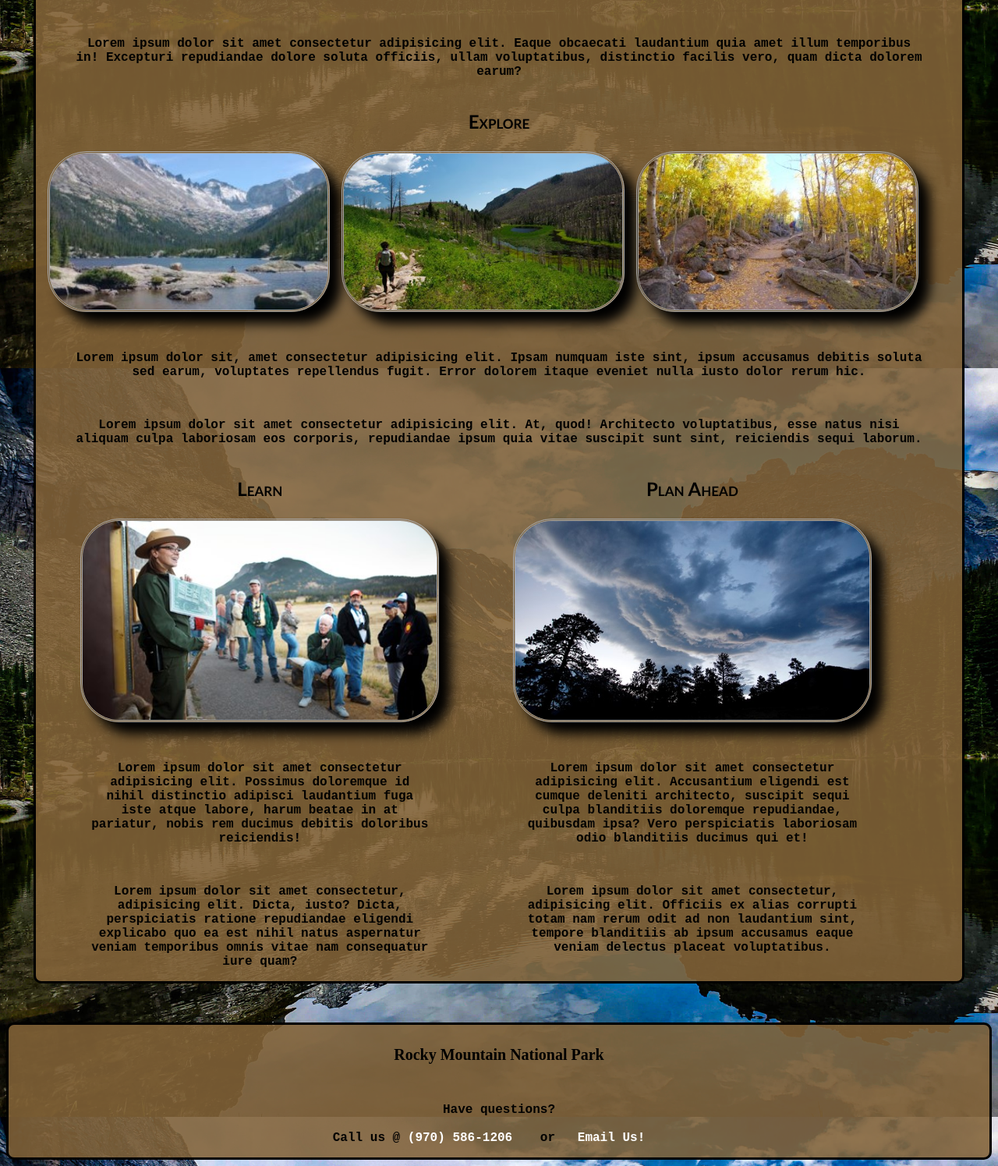
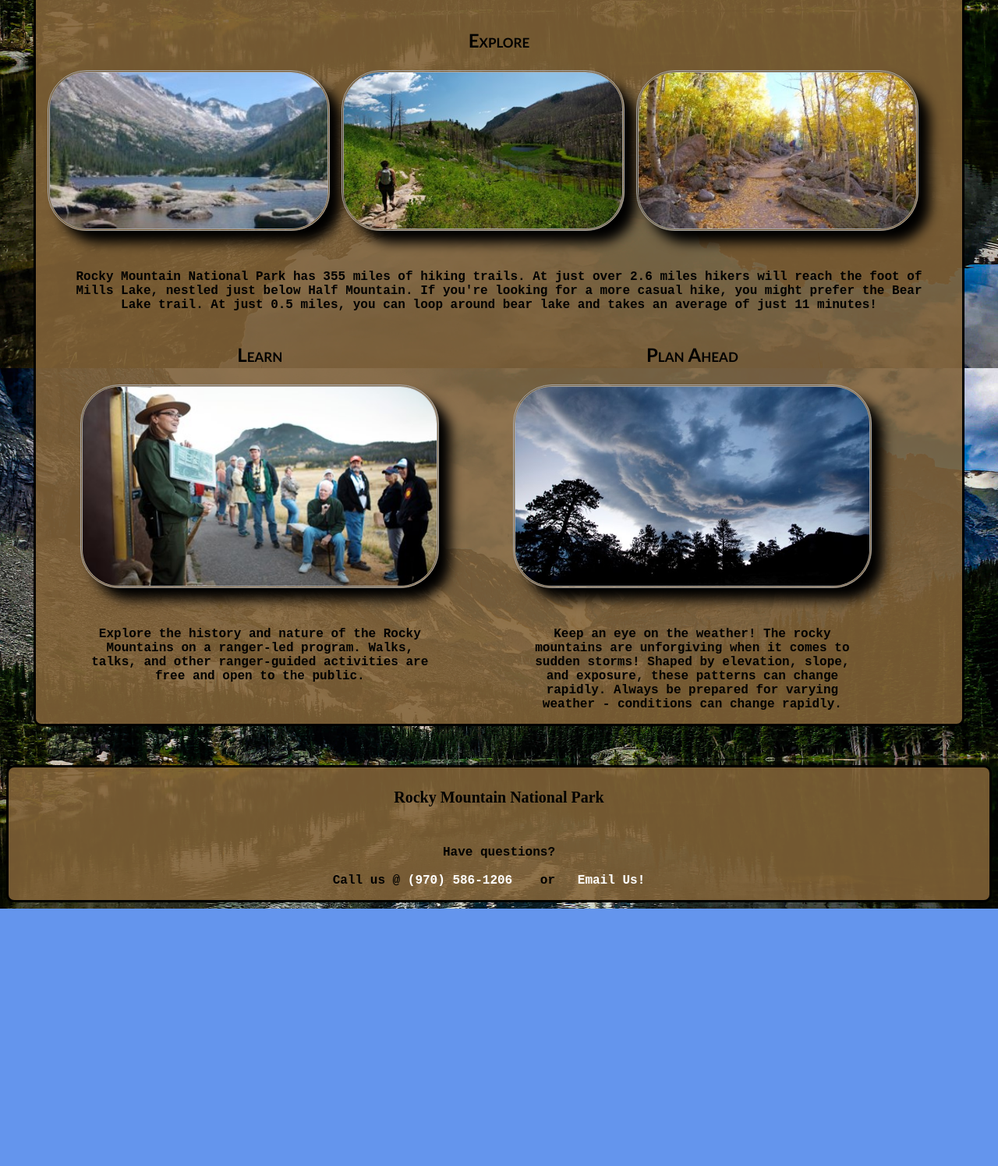
Before and after one commit to Tylerpvm/ResponsiveTravel, a plain HTML site: page index.html in a window 1280 px wide. Shown: the part 488-1983 px from the top of the page at 78% size. After the commit the page ends 1653 px from the top, so only its background shows below. Drawn offline with Linux system fonts and the light colour scheme.

Commit message:
Final commit

```diff
--- a/index.html
+++ b/index.html
@@ -60,9 +60,7 @@
 
                 <p>Rocky Mountain National Park is a must for any hiking, camping, or adventuring enthusiast! Home to
                     415 square miles of meadows, alpine lakes, and towering mountain peaks!</p>
-                <p>Lorem ipsum dolor sit amet consectetur adipisicing elit. Eaque obcaecati laudantium quia amet illum
-                    temporibus in! Excepturi repudiandae dolore soluta officiis, ullam voluptatibus, distinctio facilis
-                    vero, quam dicta dolorem earum?</p>
+
             </section>
         </div>
 
@@ -73,32 +71,18 @@
                 <img src="img/mills_lake.jpg" alt="mills lake" class="img_1">
                 <img src="img/hike.jpg" alt="Go hiking!" class="img_2">
                 <img src="img/bear_lake_trail.jpg" alt="bear lake trail" class="img_3">
-                <p>Lorem ipsum dolor sit, amet consectetur adipisicing elit. Ipsam numquam iste sint, ipsum accusamus
-                    debitis soluta sed earum, voluptates repellendus fugit. Error dolorem itaque eveniet nulla iusto
-                    dolor rerum hic.</p>
-                <p>Lorem ipsum dolor sit amet consectetur adipisicing elit. At, quod! Architecto voluptatibus, esse
-                    natus nisi aliquam culpa laboriosam eos corporis, repudiandae ipsum quia vitae suscipit sunt sint,
-                    reiciendis sequi laborum.</p>
+                <p>Rocky Mountain National Park has 355 miles of hiking trails. At just over 2.6 miles hikers will reach the foot of Mills Lake, nestled just below Half Mountain. If you're looking for a more casual hike, you might prefer the Bear Lake trail. At just 0.5 miles, you can loop around bear lake and takes an average of just 11 minutes! </p>
             </section>
             <section class="learn">
                 <h3>Learn</h3>
                 <img src="img/ranger.jpg" alt="Park ranger">
-                <p>Lorem ipsum dolor sit amet consectetur adipisicing elit. Possimus doloremque id nihil distinctio
-                    adipisci laudantium fuga iste atque labore, harum beatae in at pariatur, nobis rem ducimus debitis
-                    doloribus reiciendis!</p>
-                <p>Lorem ipsum dolor sit amet consectetur, adipisicing elit. Dicta, iusto? Dicta, perspiciatis ratione
-                    repudiandae eligendi explicabo quo ea est nihil natus aspernatur veniam temporibus omnis vitae nam
-                    consequatur iure quam?</p>
+                <p>Explore the history and nature of the Rocky Mountains on a ranger-led program. Walks, talks, and other ranger-guided activities are free and open to the public.</p>
             </section>
             <section class="plan">
                 <h3>Plan Ahead</h3>
                 <img src="img/weather.jpg" alt="Inclimate weather" width="420">
-                <p>Lorem ipsum dolor sit amet consectetur adipisicing elit. Accusantium eligendi est cumque deleniti
-                    architecto, suscipit sequi culpa blanditiis doloremque repudiandae, quibusdam ipsa? Vero
-                    perspiciatis laboriosam odio blanditiis ducimus qui et!</p>
-                <p>Lorem ipsum dolor sit amet consectetur, adipisicing elit. Officiis ex alias corrupti totam nam rerum
-                    odit ad non laudantium sint, tempore blanditiis ab ipsum accusamus eaque veniam delectus placeat
-                    voluptatibus.</p>
+                <p>Keep an eye on the weather! The rocky mountains are unforgiving when it comes to sudden storms! Shaped by elevation, slope, and exposure, these patterns can change rapidly. Always be prepared for varying weather - conditions can change rapidly.</p>
+
             </section>
         </div>
 
--- a/responsiveStyles.css
+++ b/responsiveStyles.css
@@ -81,4 +81,5 @@ img {
         margin-left: 15px;
         margin-bottom: 50px;
     }
+
 }
--- a/styles.css
+++ b/styles.css
@@ -47,7 +47,7 @@ a:hover {
 
 .fa-brands {
     font-size: 2em;
-    color: rgb(35, 92, 153);
+    color: rgb(250, 300, 153);
     padding-left: 5px;
 }
 
```
